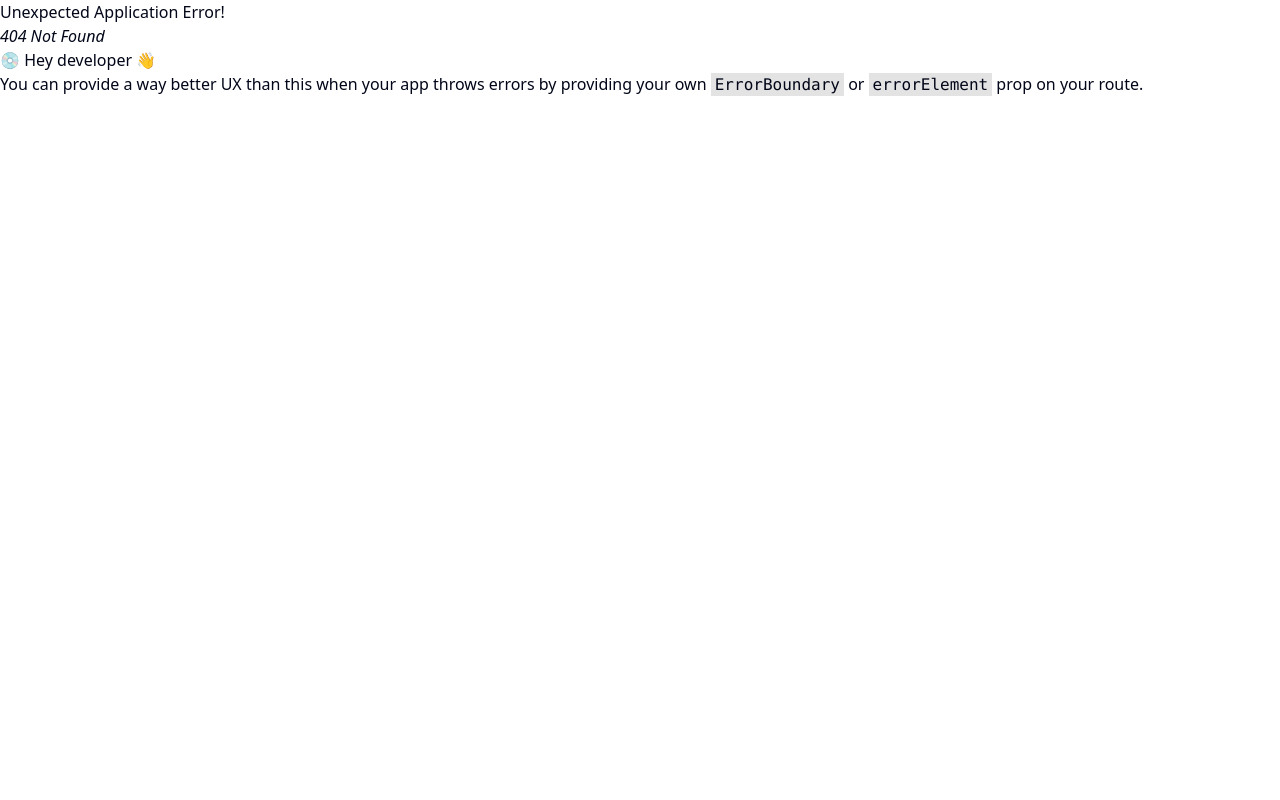
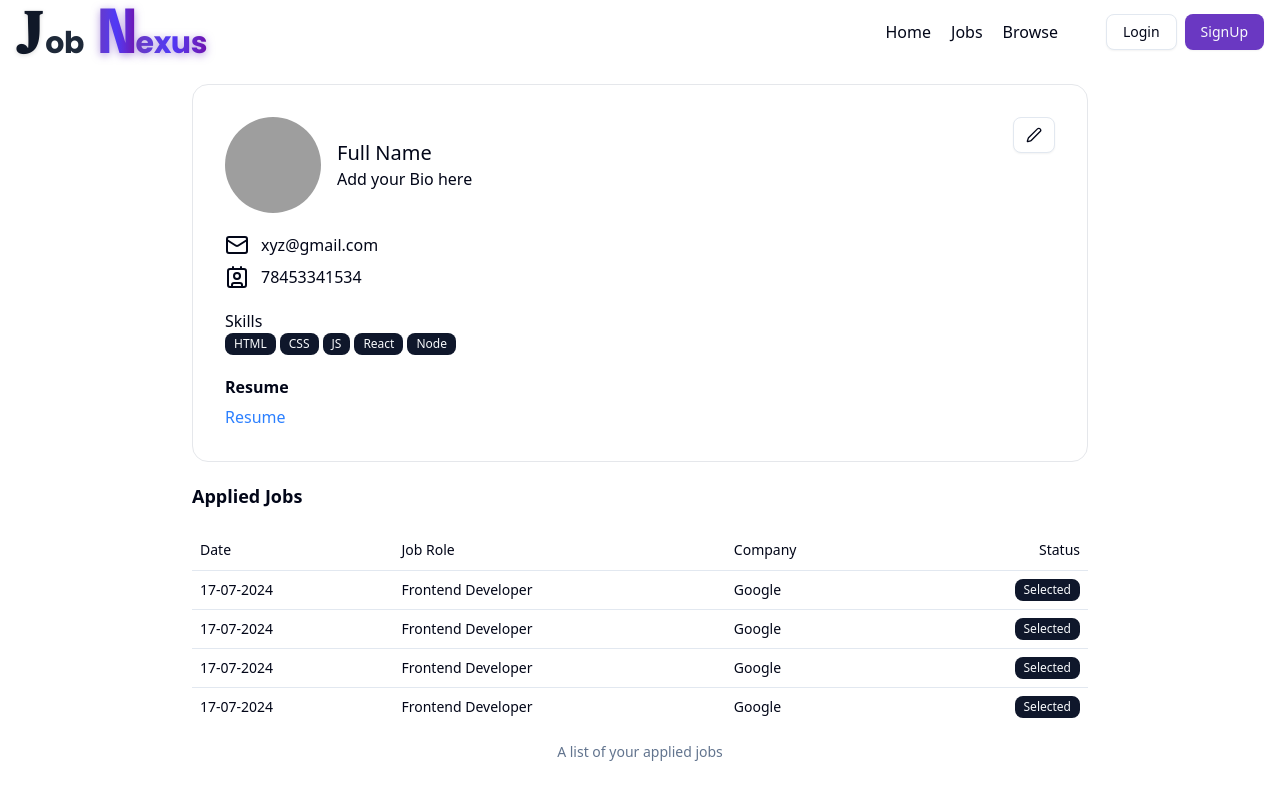
Before and after one commit to saurabhxcod/Job-PORTAL, a React (Vite) app in the folder frontend/: page /profile in a window 1280 px wide. Before the commit this address had no page. Built offline with nearby package versions, Linux system fonts and the light colour scheme; grey boxes are pictures that could not be loaded.

Commit message:
feat: Add Profile and Job Description components, enhance Navbar with user profile link, and implement Applied Job Table

```diff
--- /dev/null
+++ b/frontend/src/components/AppliedJobTable.jsx
@@ -0,0 +1,46 @@
+import React from 'react'
+import {
+    Table,
+    TableBody,
+    TableCell,
+    TableHead,
+    TableHeader,
+    TableRow,
+    TableCaption
+} from "@/components/ui/table"
+import { Badge } from "@/components/ui/badge"
+import { useSelector } from 'react-redux'
+
+const AppliedJobTable = () => {
+
+    return (
+        <div>
+            <Table>
+                <TableCaption>A list of your applied jobs</TableCaption>
+                <TableHeader>
+                    <TableRow>
+                        <TableHead>Date</TableHead>
+                        <TableHead>Job Role</TableHead>
+                        <TableHead>Company</TableHead>
+                        <TableHead className="text-right">Status</TableHead>
+                    </TableRow>
+                </TableHeader>
+                <TableBody>
+                    {
+                        [1, 2, 3, 4].map((item, index) => (
+                            <TableRow key={index}>
+                                <TableCell>17-07-2024</TableCell>
+                                <TableCell>Frontend Developer</TableCell>
+                                <TableCell>Google</TableCell>
+                                <TableCell className="text-right"><Badge>Selected</Badge></TableCell>
+                            </TableRow>
+
+                        ))
+                    }
+                </TableBody>
+            </Table>
+        </div>
+    )
+}
+
+export default AppliedJobTable;
--- a/frontend/src/components/Browse.jsx
+++ b/frontend/src/components/Browse.jsx
@@ -8,7 +8,7 @@
         <div>
             <Navbar />
             <div className='max-w-7xl mx-auto my-10'>
-                <h1>
+                <h1 className='font-bold text-xl my-10'>
                     Search Results ({randomJobs.length}){ }
                 </h1>
                 <div className='grid grid-cols-3 gap-4'>
--- a/frontend/src/components/Job.jsx
+++ b/frontend/src/components/Job.jsx
@@ -3,8 +3,10 @@
 import { Bookmark, Briefcase, IndianRupee } from 'lucide-react';
 import { Avatar, AvatarImage } from "@/components/ui/avatar";
 import { Badge } from '@/components/ui/badge';
+import { useNavigate } from 'react-router-dom';
 
 const Job = () => {
+  const navigate=useNavigate();
   return (
     <div className="p-6 rounded-xl shadow-xl bg-white border border-gray-200 transition-transform hover:scale-[1.01] hover:shadow-2xl duration-300">
       {/* Header */}
@@ -18,7 +20,11 @@
       {/* Company Info */}
       <div className="flex items-center gap-4 mb-4">
         <Avatar className="w-12 h-12">
-          <AvatarImage src="" alt="Company Logo" />
+          <AvatarImage
+            src="https://upload.wikimedia.org/wikipedia/commons/4/44/Microsoft_logo.svg"
+            alt="Microsoft Logo"
+          />
+
         </Avatar>
         <div>
           <h2 className="text-lg font-semibold text-gray-800">Company Name</h2>
@@ -51,7 +57,7 @@
 
       {/* Action Buttons */}
       <div className="flex items-center gap-3">
-        <Button variant="outline" className="hover:bg-gray-100 transition">Details</Button>
+        <Button onClick={()=>navigate(`/description/${jobId}`)} variant="outline" className="hover:bg-gray-100 transition">Details</Button>
         <Button className="bg-[#7209b7] text-white hover:bg-[#5e0894] transition">
           Save For Later
         </Button>
--- /dev/null
+++ b/frontend/src/components/JobDescription.jsx
@@ -0,0 +1,9 @@
+import React from 'react'
+
+const JobDescription = () => {
+  return (
+    <div>JobDescription</div>
+  )
+}
+
+export default JobDescription;
--- /dev/null
+++ b/frontend/src/components/Profile.jsx
@@ -0,0 +1,65 @@
+import React from 'react'
+import Navbar from './shared/Navbar';
+import { Avatar, AvatarImage } from "@/components/ui/avatar"
+import {  Contact, Mail, Pen } from 'lucide-react';
+import { Button } from "@/components/ui/button"
+import AppliedJobTable from './AppliedJobTable';
+import { Label } from "@/components/ui/label";
+import { Badge } from "@/components/ui/badge"
+
+const skills=["HTML","CSS","JS","React","Node"];
+const isResume=true;
+
+const Profile = () => {
+    return (
+        <div>
+            <Navbar />
+<div className='max-w-4xl mx-auto bg-white border border-gray-200 rounded-2xl my-5 p-8'>
+                <div className='flex justify-between'>
+                    <div className='flex items-center gap-4'>
+                        <Avatar className="h-24 w-24">
+                            <AvatarImage src="https://www.shutterstock.com/image-vector/circle-line-simple-design-logo-600nw-2174926871.jpg" alt="profile" />
+                        </Avatar>
+                        <div>
+                            <h1 className='font-medium text-xl'>Full Name</h1>
+                            <p>Add your Bio here</p>
+                        </div>
+                    </div>
+                    <Button  className="text-right" variant="outline"><Pen/></Button>
+                </div>
+                <div className='my-5'>
+                    <div className='flex items-center gap-3 my-2'>
+                        <Mail/>
+                        <span>xyz@gmail.com</span>
+                    </div>
+                    <div className='flex items-center gap-3 my-2'>
+                        <Contact />
+                        <span>78453341534</span>
+                    </div>
+                </div>
+                <div className='my-5'>
+                    <h1>Skills</h1>
+                    <div className='flex items-center gap-1'>
+                        {
+                            skills.legnth!=0 ? skills.map((item,index)=><Badge key={index}>{item}</Badge>) : <span>NA</span>
+                        }
+                    </div>
+                </div>
+                <div className='grid w-full max-w-sm items-center gap-1.5'>
+                    <Label className="text-md font-bold">Resume</Label>
+                    {
+                        isResume ? <a target='blank' href='https://google.com' className='text-blue-500 w-full hover:underline cursor-pointer'>Resume</a> : <span>NA</span>
+                    }
+                </div>
+            </div>
+            <div className='max-w-4xl mx-auto bg-white rounded-2xl'>
+                <h1 className='font-bold text-lg my-5'>Applied Jobs</h1>
+                {/* Applied Job Table   */}
+                <AppliedJobTable />
+            </div>
+
+        </div>
+    )
+}
+
+export default Profile;
--- a/frontend/src/components/auth/Login.jsx
+++ b/frontend/src/components/auth/Login.jsx
@@ -8,7 +8,7 @@
 import axios from 'axios'
 import { USER_API_END_POINT } from '../../utils/constant';
 import { useDispatch, useSelector } from 'react-redux';
-import { setLoading } from '../../redux/authSlice';
+import { setLoading ,setUser} from '../../redux/authSlice';
 import { Loader2 } from 'lucide-react';
 
 const Login = () => {
@@ -34,6 +34,7 @@
                 withCredentials: true,
             })
             if (res.data.success) {
+                dispatch(setUser(res.data.user));
                 navigate("/");
                 toast.success(res.data.message);
             }
--- a/frontend/src/components/shared/Navbar.jsx
+++ b/frontend/src/components/shared/Navbar.jsx
@@ -8,9 +8,10 @@
 import { Avatar, AvatarImage } from "@/components/ui/avatar"
 import { LogOut, User2 } from 'lucide-react'
 import { Link} from 'react-router-dom'
+import { useSelector } from 'react-redux'
 
 const Navbar = () => {
-  const user = false;
+  const {user}=useSelector(store=>store.auth);
   return (
     <div className='bg-white'>
       <div className='flex items-center justify-between mx-auto max-w-7xl h-16 relative px-4'>
@@ -59,7 +60,7 @@
                   <div className='flex flex-col my-2 text-gray-600 '>
                     <div className='flex w-fit items-center gap-2 cursor'>
                       <User2 />
-                      <Button variant="link">View Profile</Button>
+                      <Button variant="link" ><Link to="/profile"> View Profile </Link></Button>
                     </div>
                     <div className='flex w-fit items-center gap-2 cursor'>
                       <LogOut />
--- /dev/null
+++ b/frontend/src/components/ui/table.jsx
@@ -0,0 +1,121 @@
+import * as React from "react"
+
+import { cn } from "@/lib/utils"
+
+function Table({
+  className,
+  ...props
+}) {
+  return (
+    (<div data-slot="table-container" className="relative w-full overflow-x-auto">
+      <table
+        data-slot="table"
+        className={cn("w-full caption-bottom text-sm", className)}
+        {...props} />
+    </div>)
+  );
+}
+
+function TableHeader({
+  className,
+  ...props
+}) {
+  return (
+    (<thead
+      data-slot="table-header"
+      className={cn("[&_tr]:border-b", className)}
+      {...props} />)
+  );
+}
+
+function TableBody({
+  className,
+  ...props
+}) {
+  return (
+    (<tbody
+      data-slot="table-body"
+      className={cn("[&_tr:last-child]:border-0", className)}
+      {...props} />)
+  );
+}
+
+function TableFooter({
+  className,
+  ...props
+}) {
+  return (
+    (<tfoot
+      data-slot="table-footer"
+      className={cn("bg-muted/50 border-t font-medium [&>tr]:last:border-b-0", className)}
+      {...props} />)
+  );
+}
+
+function TableRow({
+  className,
+  ...props
+}) {
+  return (
+    (<tr
+      data-slot="table-row"
+      className={cn(
+        "hover:bg-muted/50 data-[state=selected]:bg-muted border-b transition-colors",
+        className
+      )}
+      {...props} />)
+  );
+}
+
+function TableHead({
+  className,
+  ...props
+}) {
+  return (
+    (<th
+      data-slot="table-head"
+      className={cn(
+        "text-foreground h-10 px-2 text-left align-middle font-medium whitespace-nowrap [&:has([role=checkbox])]:pr-0 [&>[role=checkbox]]:translate-y-[2px]",
+        className
+      )}
+      {...props} />)
+  );
+}
+
+function TableCell({
+  className,
+  ...props
+}) {
+  return (
+    (<td
+      data-slot="table-cell"
+      className={cn(
+        "p-2 align-middle whitespace-nowrap [&:has([role=checkbox])]:pr-0 [&>[role=checkbox]]:translate-y-[2px]",
+        className
+      )}
+      {...props} />)
+  );
+}
+
+function TableCaption({
+  className,
+  ...props
+}) {
+  return (
+    (<caption
+      data-slot="table-caption"
+      className={cn("text-muted-foreground mt-4 text-sm", className)}
+      {...props} />)
+  );
+}
+
+export {
+  Table,
+  TableHeader,
+  TableBody,
+  TableFooter,
+  TableHead,
+  TableRow,
+  TableCell,
+  TableCaption,
+}
--- a/frontend/src/redux/authSlice.js
+++ b/frontend/src/redux/authSlice.js
@@ -9,8 +9,11 @@
         setLoading:(state,action)=>{
             state.loading=action.payload;
 
+        },
+        setUser:(state,action)=>{
+            state.user=action.payload;
         }
     }
 });
-export const {setLoading}=authSlice.actions;
+export const {setLoading,setUser}=authSlice.actions;
 export default authSlice.reducer;
```
Also changed, not shown: frontend/src/App.jsx (+9 -1 lines).
